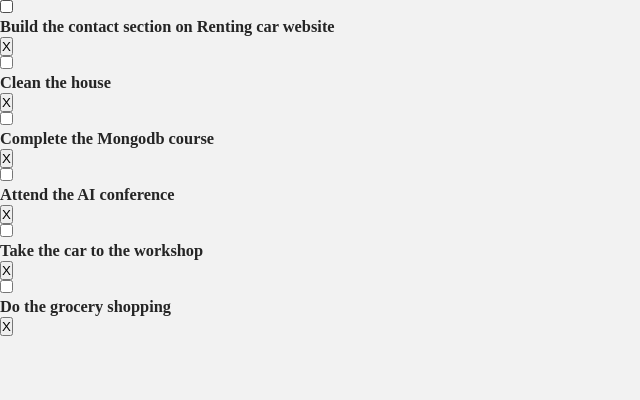
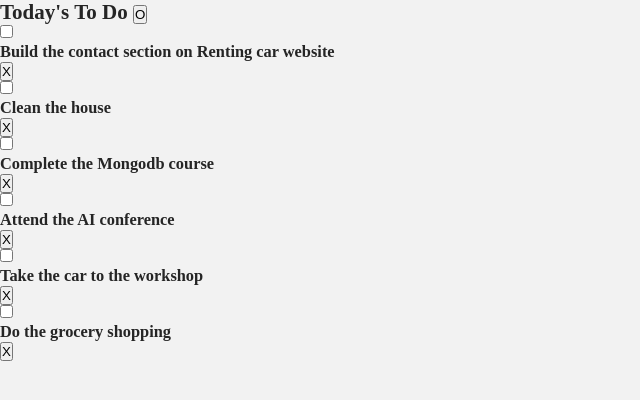
Before and after one commit to NitBravoA92/project-to-do-list, a website built with webpack: page src/index.html in a window 1280 px wide. Shown: the whole page, without its empty margins (0-640 px from the left). Built offline with nearby package versions, Linux system fonts and the light colour scheme.

Commit message:
Create a new title in the To Do list container

```diff
--- a/src/index.html
+++ b/src/index.html
@@ -9,6 +9,7 @@
 <body>
   <main>
     <section id="app">
+      <h2 id="title"><span>Today's To Do</span> <button type="button" id="refresh">O</button></h2>
       <ul id="to-do-list"></ul>
     </section>
   </main>
```
